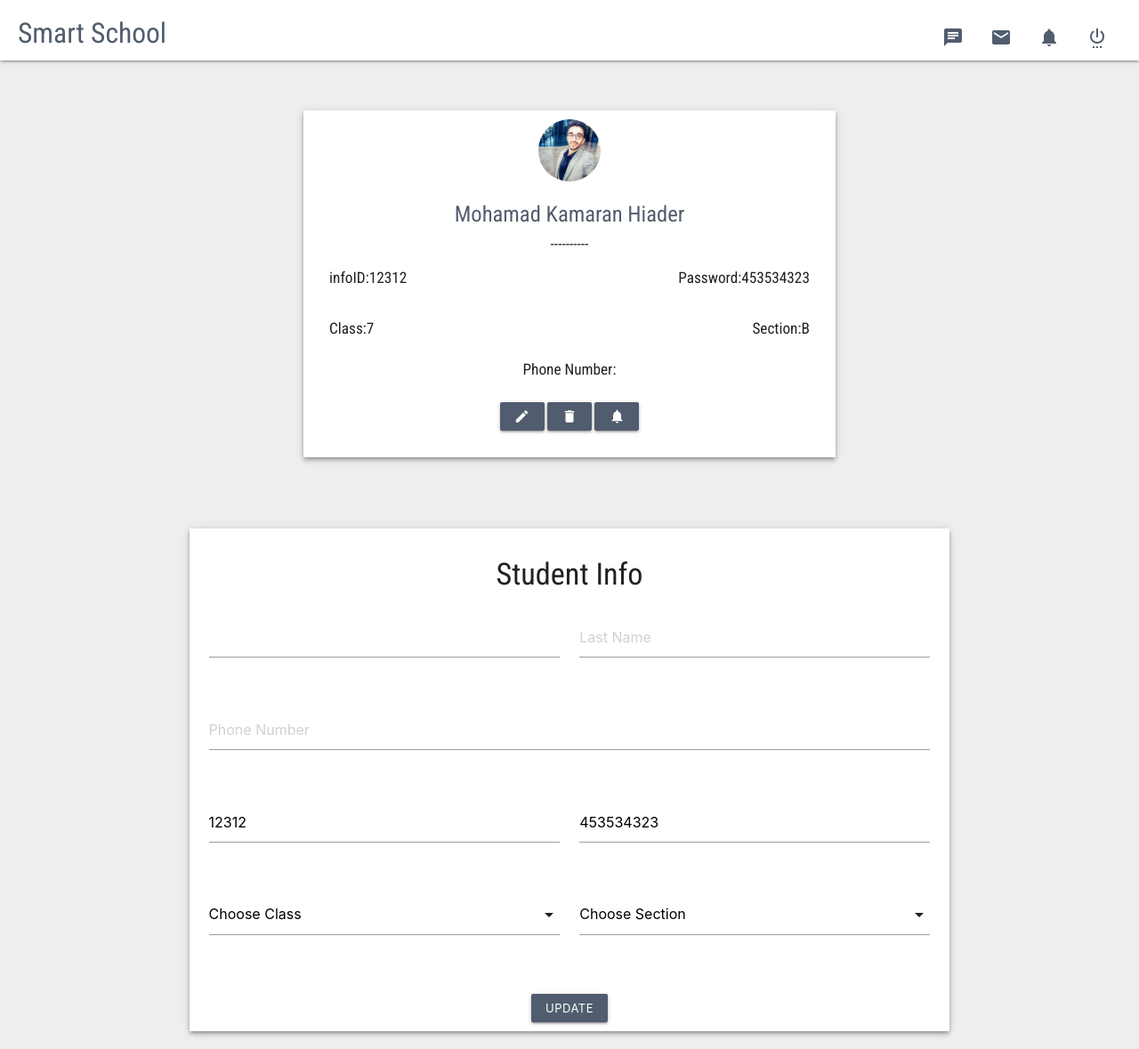
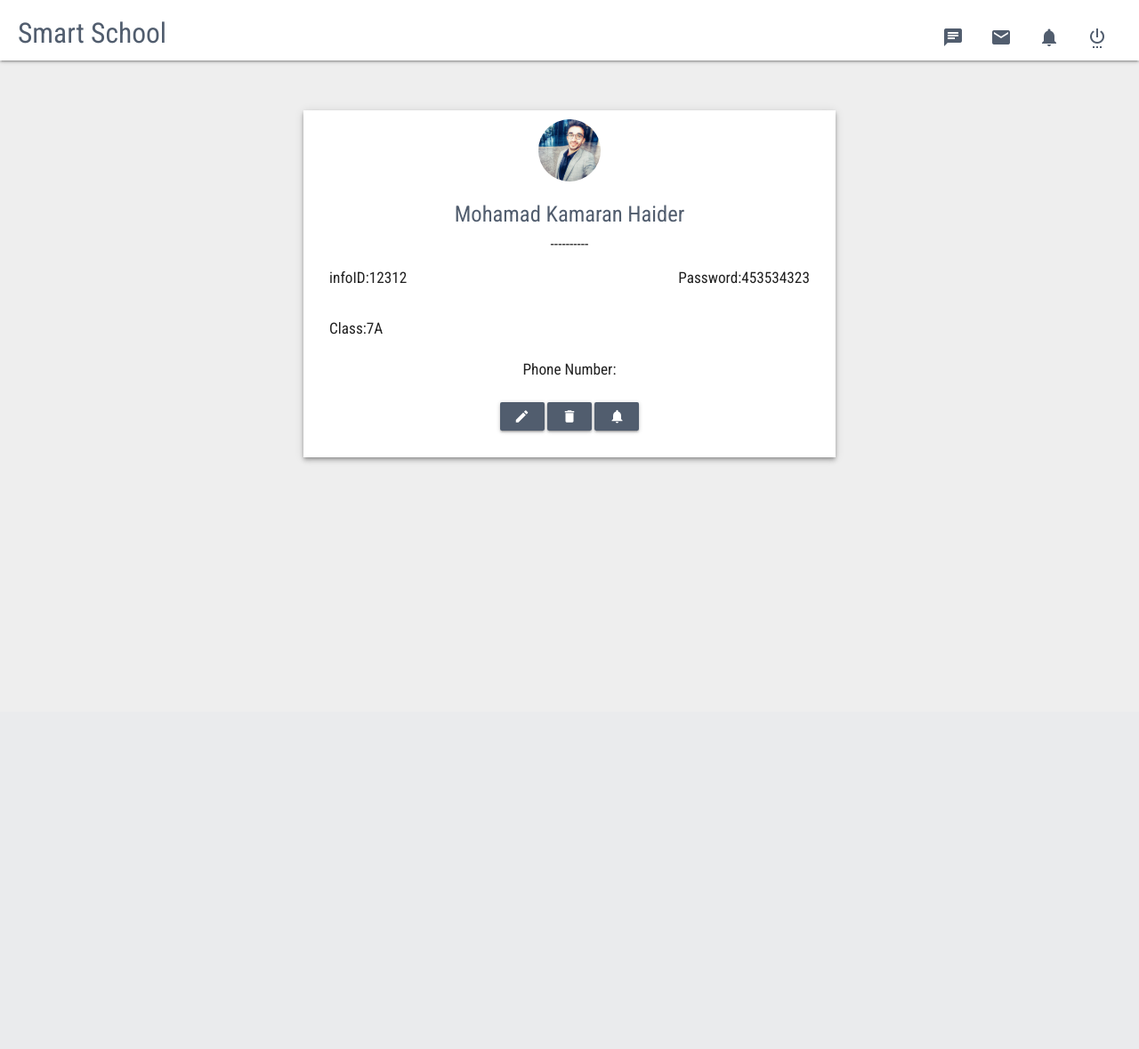
Before and after one commit to SoftwareGroup2019/SmartSchool, a PHP site: page /profle.php?do=1 in a window 1280 px wide. Shown: the whole page at 89% size. After the commit the page ends 520 px from the top, so only its background shows below. Run offline with PHP 8.4, Linux system fonts and the light colour scheme; a user stored in the database is signed in; data comes from the database, SQL or seed files in the repository; data that the repository does not hold is empty.

Commit message:
rebwar please do the update

```diff
--- a/admin/include/lib/class.update.php
+++ b/admin/include/lib/class.update.php
@@ -2,7 +2,7 @@
 
 /**
  * $Up = new update();
- * $result=$Up->UPDATE("Table_name")->SET(" Last_name=?")->WHERE("Last_name = Slah")->result("Selah");
+ * $result=$Up->UPDATE("Table_name")->SET(" Last_name=?")->WHERE("Last_name = ?")->result("Selah");
  */
 class update
 {
--- a/admin/layout/css/st.css
+++ b/admin/layout/css/st.css
@@ -180,3 +180,9 @@ body
     padding-top: 15px;
     color: #515d6e;
 }
+
+
+#hid
+{
+  display: none;
+}
--- a/admin/layout/js/ss.js
+++ b/admin/layout/js/ss.js
@@ -182,6 +182,14 @@ $(document).ready(function(){
         $('#Pass').val(" ");
     });
 
+$('#show').click(function(){
+
+$('#pro').slideUp();
+$('#hid').css("display","inline");
+
+
+});
+
 
 });
 //////// End of Jquery code ////////////
@@ -191,7 +199,7 @@ $(document).ready(function(){
 
 ////// InfoCard for Login Page//////////
 var i = 0;
-var txt = 'Info'; /* The text */
+var txt = 'Info card'; /* The text */
 var speed = 200; /* The speed/duration of the effect in milliseconds */
 function typeWriter() {
     if (i < txt.length) {
--- a/admin/profle.php
+++ b/admin/profle.php
@@ -23,6 +23,15 @@ $Request= new query();
 
 $Result = $Request->SELECT("*")->FROM("student")->WHERE("ID = ".$id)->result();
 
+ foreach ($Result as $value) {
+   // code...
+   $name = $value['name'];
+   $infoid = $value['infoID'];
+   $pass = $value['password'];
+   $class = $value['class'];
+   $pn = $value['Pn'];
+
+ }
 
 
 
@@ -33,29 +42,28 @@ $Result = $Request->SELECT("*")->FROM("student")->WHERE("ID = ".$id)->result();
 
     <div class="container">
 
-        <div class="row">
+        <div class="row" id="pro">
 
             <div class="col s12 m4 l2"></div>
 
             <div class="z-depth-2 center col s12 m4 l8" id="log">
 
                 <img class="circle responsive-img" src="layout/img/me.jpg" height="70px" width="70px">
-                <h5 class="center">Mohamad Kamaran Hiader</h5>
+                <h5 class="center"><?php echo $name;?></h5>
                 <h6 class="center">----------</h6>
                 <div class="row">
-                    <h6 class="left" style="padding-left: 30px;">infoID:<?php foreach ($Result as $key => $value)
-echo $value["infoID"]; ?></h6>
-                    <h6 class="right" style="padding-right: 30px; ">Password:<?php foreach ($Result as $key => $value)  echo $value["password"]; ?></h6>
+                    <h6 class="left" style="padding-left: 30px;">infoID:<?php echo $infoid; ?></h6>
+                    <h6 class="right" style="padding-right: 30px; ">Password:<?php echo $pass; ?></h6>
                 </div>
                 <div class="row">
-                    <h6 class="left" style="padding-left: 30px;">Class:7</h6>
-                    <h6 class="right" style="padding-right: 30px; ">Section:B</h6>
+                    <h6 class="left" style="padding-left: 30px;">Class:<?php echo $class;?></h6>
+
                 </div>
                 <div class="row">
-                    <h6 class="center">Phone Number:<?php foreach ($Result as $key => $value)  echo $value["Pn"] ;?></h6>
+                    <h6 class="center">Phone Number:<?php echo $pn;?></h6>
                 </div>
                 <div class="row">
-                 <a href="profle.php?id=<?php echo $Id  ?> ">   <button class="btn-small" name="update">  <i class="material-icons">edit</i></button></a>
+                    <button class="btn btn-small" name="update" id="show">  <i class="material-icons">edit</i></button>
                     <button class="btn-small"><i class="material-icons">delete</i></button>
                     <button class="btn-small waves-effect waves-light pulse"><i class="material-icons">notifications</i> </button>
                 </div>
@@ -69,31 +77,28 @@ echo $value["infoID"]; ?></h6>
 
             <div class="col s12 m4 l2"></div>
         </div>
+
+
     </div>
 
 
-<?php  ?>
 
- <div class="row">
+
+ <div class="row" id="hid">
 
                 <div class="col s12 m4 l2"></div>
 
                 <div class="z-depth-2 col s12 m4 l8" id="log">
 
-                    <h4 class="center">Student Info</h4>
+                    <h4 class="center">Edite Students</h4>
 
 
-                        <form method="POST" action="profle.php?do=<?php echo $id ?>"  class="center col s12" id="frm">
+                        <form method="post" action="profle.php?do=<?php echo $id; ?>"  class="center col s12" id="frm">
 
                           <div class="row">
 
-                                <div class="input-field col s6">
-          <input placeholder="First Name" id="first_name" type="text" class="validate" value="<?php foreach ($Result as $key => $value)
-echo $value['fn'];?> " name='FN'>
-                                </div>
-                                <div class="input-field col s6">
-                                    <input placeholder="Last Name" id="last_name" type="text" value="<?php foreach ($Result as $key => $value)
-echo $value['ln'];?>" class="validate" name="LN">
+                              <div class="input-field col s12">
+                                  <input placeholder="Name" id="first_name" type="text" class="validate" name="name" value="<?php echo $name; ?>">
                               </div>
 
                           </div>
@@ -101,55 +106,34 @@ echo $value['ln'];?>" class="validate" name="LN">
                             <div class="row">
 
                                 <div class="input-field col s12">
-                                    <input placeholder="Phone Number" type="tel" value="<?php foreach ($Result as $key => $value)
-echo $value['Pn'];?>" class="validate" name="PN">
+                                    <input placeholder="Phone Number" type="tel" value="<?php echo $pn; ?>" class="validate" name="PN">
                                 </div>
                             </div>
 
                             <div class="row">
 
                                 <div class="input-field col s6">
-                                    <input placeholder="ID" id="sid" value="<?php foreach ($Result as $key => $value)
-echo $value['infoID'];?>" type="text" class="validate" name="id">
+                                    <input placeholder="ID" id="sid" value="<?php echo $infoid;?>" type="text" class="validate" name="id">
                                 </div>
 
                                 <div class="input-field col s6">
-                                    <input placeholder="Password" value="<?php foreach ($Result as $key => $value)
-echo $value['password'];?>" id="spass" type="text"  class="validate" name="pass">
+                                    <input placeholder="Password" value="<?php echo $pass;?>" id="spass" type="text"  class="validate" name="pass">
                                 </div>
 
                             </div>
 
                             <div class="row">
 
-                                <div class="input-field col s6">
-                                    <select>
-                                        <option value="" disabled selected>Choose Class</option>
-                                        <option value="1">7</option>
-                                        <option value="2">8</option>
-                                        <option value="3">9</option>
-                                        <option value="3">10</option>
-                                        <option value="3">11</option>
-                                        <option value="3">12</option>
-                                    </select>
-                                    <label></label>
+                                <div class="input-field col s12">
+                                    <input placeholder="Class" type="text" class="validate" name="c" value="<?php echo $class; ?>">
                                 </div>
 
-                                <div class="input-field col s6">
-                                    <select>
-                                        <option value="" disabled selected>Choose Section</option>
-                                        <option value="1">A</option>
-                                        <option value="2">B</option>
-                                        <option value="3">C</option>
-                                    </select>
 
                             </div>
 
-                            </div>
 
-                            <br>
 
-                          <input  name="UP" type="submit" id="bt2" class="btn-small" value="Update">
+                          <input  name="UP" type="submit" id="be" class="btn-small" value="Update">
 
                         </form>
 
@@ -162,6 +146,24 @@ echo $value['password'];?>" id="spass" type="text"  class="validate" name="pass"
 
 
     <?php
+
+ if (isset($_POST['UP'])) {
+   // code...
+   $id = $_GET['do'];
+ $name = $_POST['name'];
+  $infoid = $_POST['id'];
+ $pass = $_POST['pass'];
+  $class = $_POST['c'];
+echo  $pn = $_POST['PN'];
+
+    $Up = new update();
+   // $result=$Up->UPDATE("student")->SET("name=?")->WHERE("ID = " . $id)->result($name);
+$result=$Up->UPDATE("student")->SET("name=?")->WHERE("ID = ?")->result($name,$id);
+   echo "TRue";
+
+
+ }
+
 
 
     include $tpl . "footer.php";
```
Also changed, not shown: admin/dashboard.php (+8 -1 lines), admin/infoCard.php (+77 -1 lines). Lines whose indentation alone changed are shown as unchanged.
